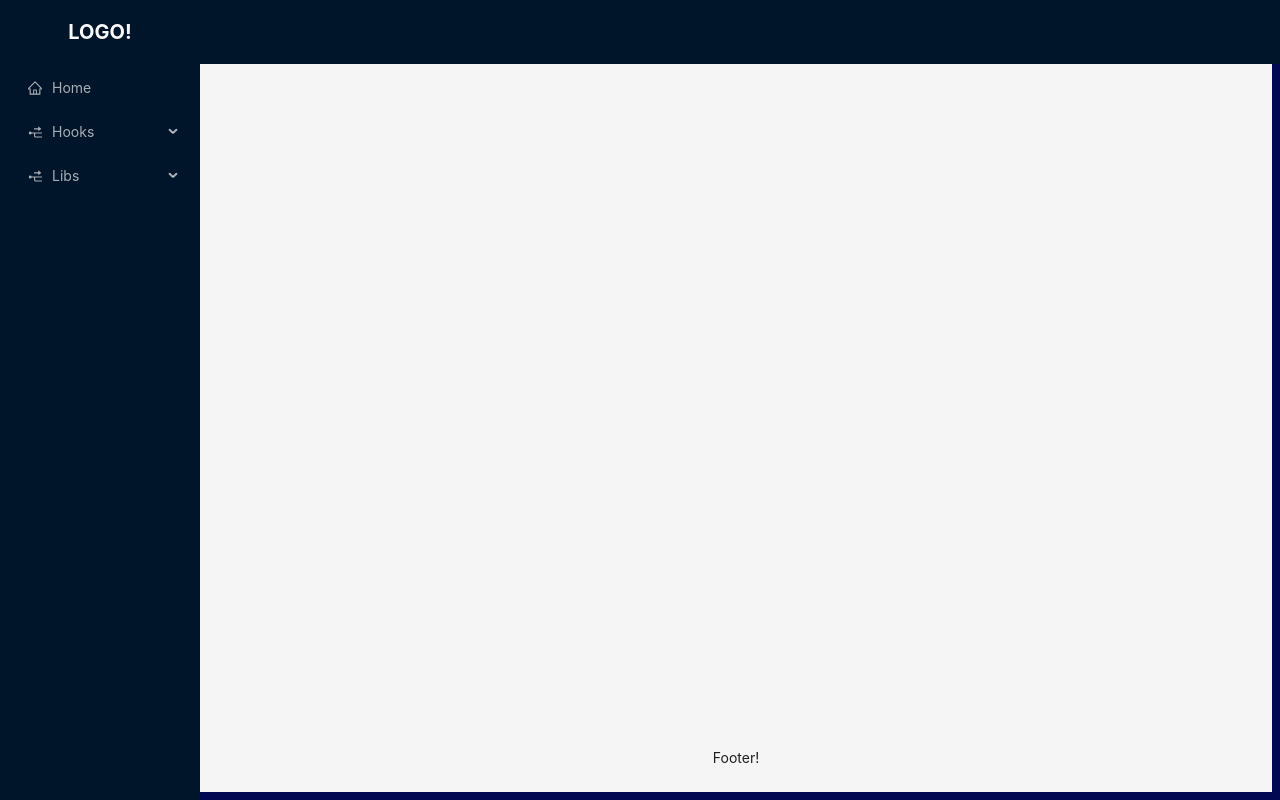
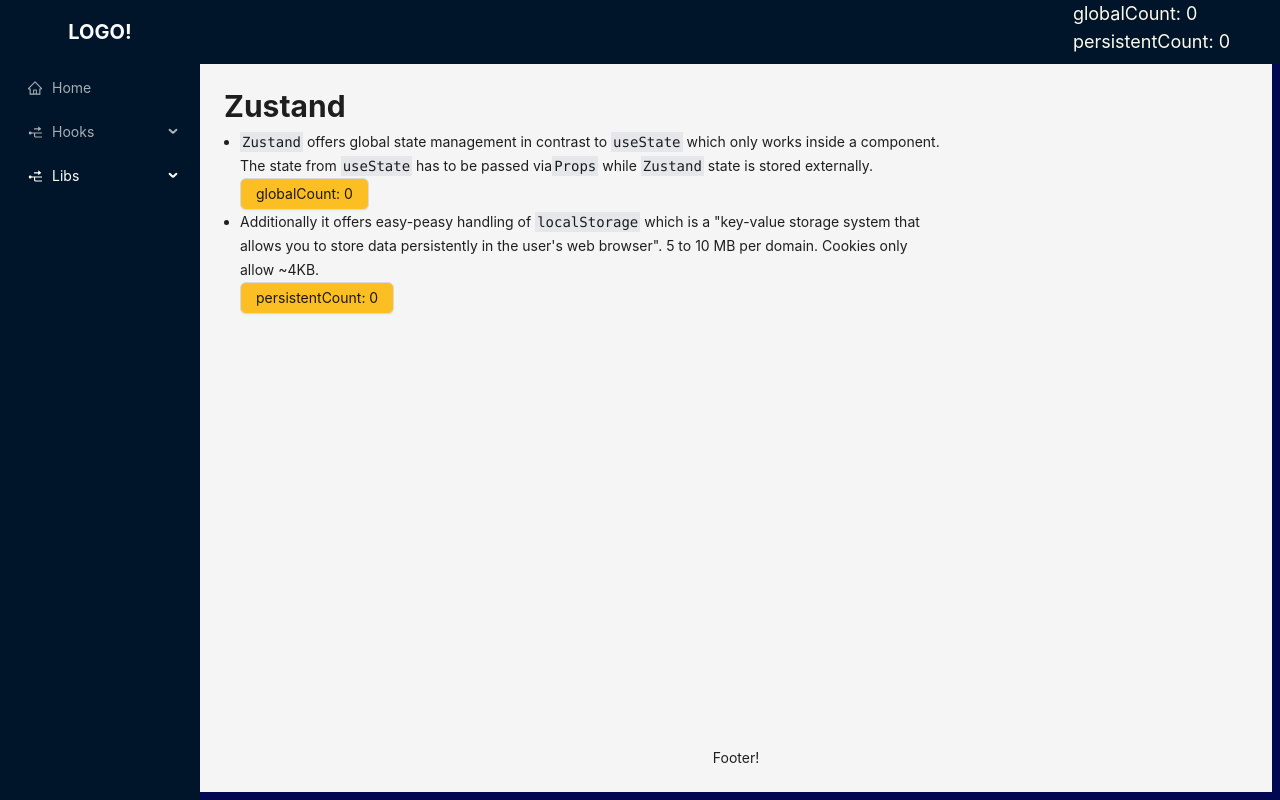
Before and after one commit to ss3rg3/react-playground, a React (Vite) app: page /libs/zustand in a window 1280 px wide. Built offline with nearby package versions, Linux system fonts and the light colour scheme.

Commit message:
quick commit

```diff
--- a/package.json
+++ b/package.json
@@ -16,7 +16,8 @@
     "react-dom": "^18.2.0",
     "react-query": "^3.39.3",
     "react-router-dom": "^6.11.0",
-    "react-syntax-highlighter": "^15.5.0"
+    "react-syntax-highlighter": "^15.5.0",
+    "zustand": "^4.3.8"
   },
   "devDependencies": {
     "@types/react": "^18.0.28",
--- a/src/Paths.tsx
+++ b/src/Paths.tsx
@@ -10,7 +10,8 @@
     }
 
     public static libs = {
-        REACT_QUERY: `${Paths.LIBS}/react-query`
+        REACT_QUERY: `${Paths.LIBS}/react-query`,
+        ZUSTAND: `${Paths.LIBS}/zustand`
     }
 
 }
--- a/src/components/LayoutWrapper.tsx
+++ b/src/components/LayoutWrapper.tsx
@@ -1,9 +1,10 @@
 import {Layout} from 'antd';
 import {ReactNode} from "react";
-import {Content, Footer, Header} from "antd/es/layout/layout";
+import {Content, Footer} from "antd/es/layout/layout";
 import Logo from "./sidebar/Logo.tsx";
 import MenuItems from "./sidebar/MenuItems.tsx";
 import Sider from "antd/es/layout/Sider";
+import HeaderSection from "./header/HeaderSection.tsx";
 
 interface Props {
     children?: ReactNode;
@@ -19,7 +20,7 @@
                     <MenuItems/>
                 </Sider>
                 <Layout>
-                    <Header/>
+                    <HeaderSection/>
                     <Content className={"bg-gray-100-200 border-r-8 border-r-ant-blue"}>
                         <div className={"p-6 min-h-full max-w-3xl"}>
                             {props.children}
--- /dev/null
+++ b/src/components/header/HeaderSection.tsx
@@ -0,0 +1,16 @@
+import {Header} from "antd/es/layout/layout";
+import {useGlobalCounter} from "../../states/globalCounter.tsx";
+import {usePersistentCounter} from "../../states/persistentCounter.tsx";
+
+
+export default function HeaderSection() {
+    const globalCount = useGlobalCounter((state) => state.count);
+    const persistentCount = usePersistentCounter((state) => state.count);
+
+    console.count("HeaderSection component rerender")
+    return (
+        <Header className={"flex justify-end text-amber-50 text-lg"}>
+            globalCount: {globalCount}<br/>persistentCount: {persistentCount}
+        </Header>
+    )
+}
--- a/src/components/pages/hooks/UseEffect.tsx
+++ b/src/components/pages/hooks/UseEffect.tsx
@@ -3,7 +3,7 @@
 import {Button, Spin} from "antd";
 import Heading from "../../paragraph/Heading.tsx";
 import List from "../../paragraph/List.tsx";
-import id from "../../../utils/Utils.tsx";
+import id from "../../../utils/utils.tsx";
 
 export type User = {
     id: number;
--- a/src/components/pages/libs/ReactQuery.tsx
+++ b/src/components/pages/libs/ReactQuery.tsx
@@ -3,7 +3,7 @@
 import List from "../../paragraph/List.tsx";
 import axios from "axios";
 import {useQuery, useQueryClient} from "react-query";
-import id from "../../../utils/Utils.tsx"
+import id from "../../../utils/utils.tsx"
 import {Button, Spin} from "antd";
 import {useState} from "react";
 import CodeBlock from "../../paragraph/CodeBlock.tsx";
--- /dev/null
+++ b/src/components/pages/libs/Zustand.tsx
@@ -0,0 +1,40 @@
+import Heading from "../../paragraph/Heading.tsx";
+import Code from "../../paragraph/Code.tsx";
+import List from "../../paragraph/List.tsx";
+import {Button} from "antd";
+import {useGlobalCounter} from "../../../states/globalCounter.tsx";
+import {usePersistentCounter} from "../../../states/persistentCounter.tsx";
+import id from "../../../utils/utils.tsx"
+
+
+export default function Zustand() {
+    const globalCount = useGlobalCounter((state) => state.count);
+    const globalCountIncrement = useGlobalCounter((state) => state.increment);
+    const persistentCount = usePersistentCounter((state) => state.count);
+    const persistentCountIncrement = usePersistentCounter((state) => state.increment);
+
+    console.log("Zustand component rerender")
+    return (
+        <>
+            <Heading size={1}>Zustand</Heading>
+            <List items={[
+                <li key={id()}>
+                    <Code>Zustand</Code> offers global state management in contrast to <Code>useState</Code> which
+                    only works inside a component. The state from <Code>useState</Code> has to be passed via
+                    <Code>Props</Code> while <Code>Zustand</Code> state is stored externally.<br/>
+                    <Button className={"bg-amber-400"} onClick={globalCountIncrement}>
+                        globalCount: {globalCount}
+                    </Button>
+                </li>,
+                <li key={id()}>
+                    Additionally it offers easy-peasy handling of <Code>localStorage</Code> which is a "key-value
+                    storage system that allows you to store data persistently in the user's web browser". 5 to 10 MB per
+                    domain. Cookies only allow ~4KB.<br/>
+                    <Button className={"bg-amber-400"} onClick={persistentCountIncrement}>
+                        persistentCount: {persistentCount}
+                    </Button>
+                </li>
+            ]}/>
+        </>
+    )
+}
--- a/src/components/sidebar/MenuItems.tsx
+++ b/src/components/sidebar/MenuItems.tsx
@@ -28,6 +28,9 @@
                 <MenuItem key={Paths.libs.REACT_QUERY}>
                     <Link to={Paths.libs.REACT_QUERY}>ReactQuery</Link>
                 </MenuItem>
+                <MenuItem key={Paths.libs.ZUSTAND}>
+                    <Link to={Paths.libs.ZUSTAND}>Zustand</Link>
+                </MenuItem>
             </SubMenu>
         </Menu>
     )
--- a/src/main.tsx
+++ b/src/main.tsx
@@ -10,6 +10,7 @@
 import UseEffect from "./components/pages/hooks/UseEffect.tsx";
 import ReactQuery from "./components/pages/libs/ReactQuery.tsx";
 import { QueryClient, QueryClientProvider} from 'react-query'
+import Zustand from "./components/pages/libs/Zustand.tsx";
 
 const queryClient = new QueryClient()
 
@@ -24,6 +25,7 @@
                         <Route path={Paths.hooks.USE_CALLBACK} element={<UseCallback/>}/>
                         <Route path={Paths.hooks.USE_EFFECT} element={<UseEffect/>}/>
                         <Route path={Paths.libs.REACT_QUERY} element={<ReactQuery/>}/>
+                        <Route path={Paths.libs.ZUSTAND} element={<Zustand/>}/>
                     </Routes>
                 </LayoutWrapper>
             </BrowserRouter>
--- /dev/null
+++ b/src/states/globalCounter.tsx
@@ -0,0 +1,11 @@
+import {create} from 'zustand';
+
+type CounterState = {
+    count: number;
+    increment: () => void;
+};
+
+export const useGlobalCounter = create<CounterState>((set) => ({
+    count: 0,
+    increment: () => set((state) => ({ count: state.count + 1 }))
+}));
--- /dev/null
+++ b/src/states/persistentCounter.tsx
@@ -0,0 +1,20 @@
+import { create, StateCreator } from 'zustand';
+import { persist } from 'zustand/middleware';
+
+type CounterState = {
+    count: number;
+    increment: () => void;
+    decrement: () => void;
+};
+
+const globalCounter: StateCreator<CounterState> = (set) => ({
+    count: 0,
+    increment: () => set((state) => ({ count: state.count + 1 })),
+    decrement: () => set((state) => ({ count: state.count - 1 })),
+});
+
+export const usePersistentCounter = create<CounterState>(
+    persist(globalCounter, {
+        name: 'counter-storage',
+    }) as StateCreator<CounterState>
+);
```
Also changed, not shown: src/utils/utils.tsx (renamed from src/utils/Utils.tsx), 1 other file (tests, documents, lock files or other folders).
